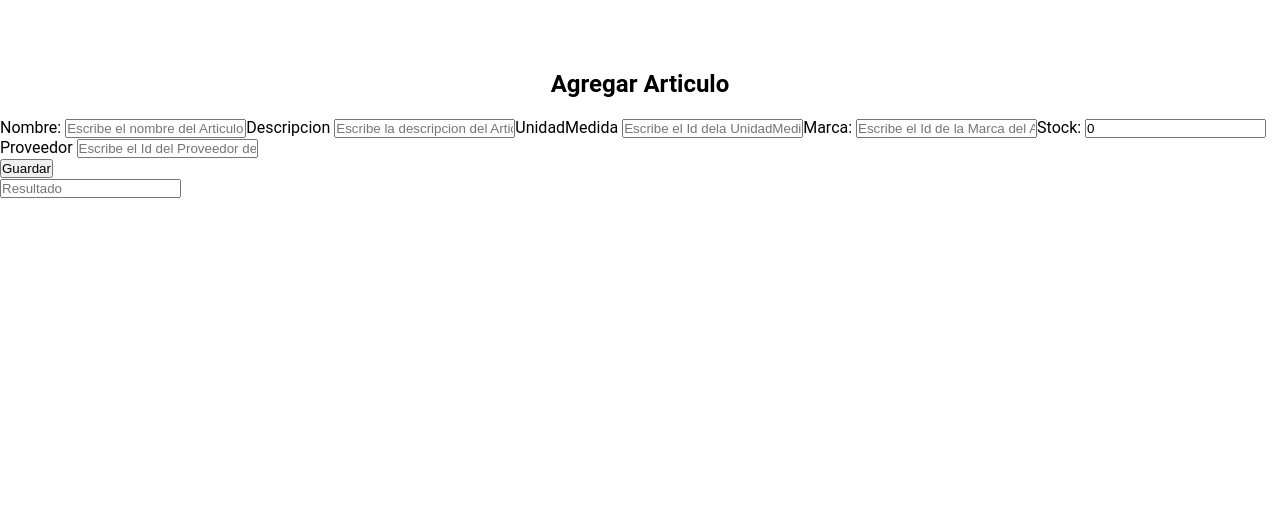
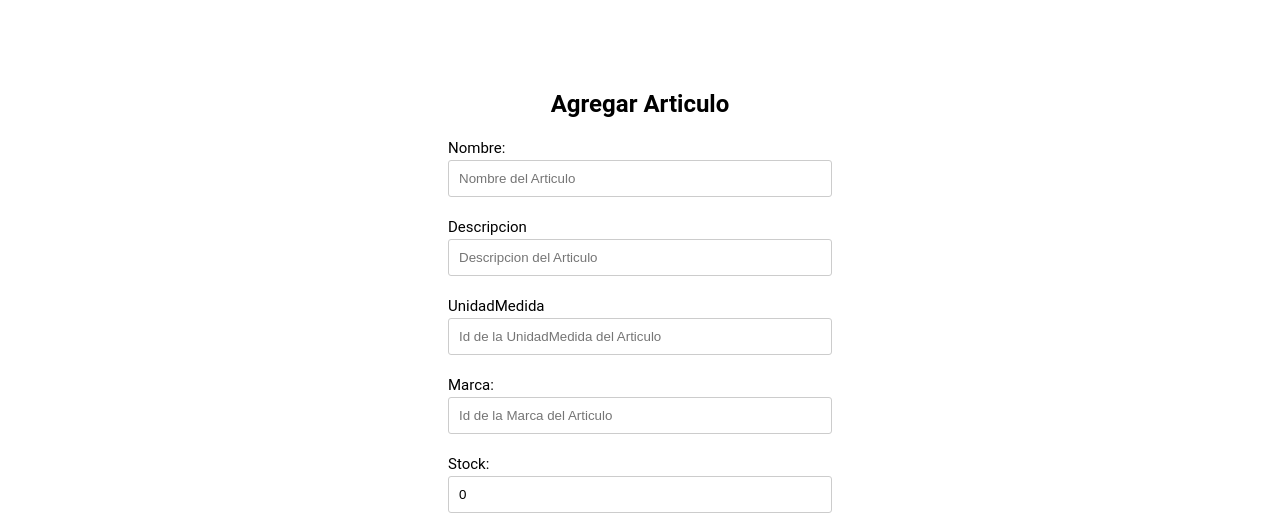
Before and after one commit to AlexiSkyline/Inventario-Prueba-Angular, an Angular app: page /Articulo in a window 1280 px wide. Shown: the part 272-800 px from the top of the page. Built offline with nearby package versions, Linux system fonts and the light colour scheme; no server answers.

Commit message:
Agregamos estilos a los formularios

```diff
--- a/src/app/articulo-agregar/articulo-agregar.component.html
+++ b/src/app/articulo-agregar/articulo-agregar.component.html
@@ -1,4 +1,4 @@
-<div>
+<div class="caja-formulario">
     <h1>Agregar Articulo</h1>
 
     <form #form="ngForm" (ngSubmit)="guardarArticulo()">
@@ -6,28 +6,28 @@
             <label>Nombre:  </label>
             <input
                 type="text"
-                placeholder="Escribe el nombre del Articulo"
+                placeholder="Nombre del Articulo"
                 name="nombre"
                 [(ngModel)]="ArticuloService.formData.nombre"
             />
             <label>Descripcion  </label>
             <input
                 type="text"
-                placeholder="Escribe la descripcion del Articulo"
+                placeholder="Descripcion del Articulo"
                 name="descripcion"
                 [(ngModel)]="ArticuloService.formData.descripcion"
             />
             <label>UnidadMedida  </label>
             <input
                 type="text"
-                placeholder="Escribe el Id dela UnidadMedida del Articulo"
+                placeholder="Id de la UnidadMedida del Articulo"
                 name="idUnidadMedida"
                 [(ngModel)]="ArticuloService.formData.idUnidadMedida"
             />
             <label>Marca:  </label>
             <input
                 type="text"
-                placeholder="Escribe el Id de la Marca del Articulo"
+                placeholder="Id de la Marca del Articulo"
                 name="idMarca"
                 [(ngModel)]="ArticuloService.formData.idMarca"
             />
@@ -41,7 +41,7 @@
             <label>Proveedor </label>
             <input
                 type="text"
-                placeholder="Escribe el Id del Proveedor del Articulo"
+                placeholder="Id del Proveedor del Articulo"
                 name="idProveedor"
                 [(ngModel)]="ArticuloService.formData.idProveedor"
             />
--- a/src/app/cliente-agregar/cliente-agregar.component.html
+++ b/src/app/cliente-agregar/cliente-agregar.component.html
@@ -1,4 +1,4 @@
-<div>
+<div class="caja-formulario">
     <h1>Agregar Cliente</h1>
 
     <form #form="ngForm" (ngSubmit)="guardarCliente()">
@@ -6,42 +6,42 @@
             <label>Nombre:  </label>
             <input
                 type="text"
-                placeholder="Escribe el nombre del cliente"
+                placeholder="Nombre del cliente"
                 name="nombre"
                 [(ngModel)]="ClienteService.formData.nombre"
             />
             <label>Apellidos:  </label>
             <input
                 type="text"
-                placeholder="Escribe el apellido del cliente"
+                placeholder="Apellido del cliente"
                 name="apellidos"
                 [(ngModel)]="ClienteService.formData.apellidos"
             />
             <label>RFC:  </label>
             <input
                 type="text"
-                placeholder="Escribe el RFC del cliente"
+                placeholder="RFC del cliente"
                 name="rfc"
                 [(ngModel)]="ClienteService.formData.rfc"
             />
             <label>Dirección:  </label>
             <input
                 type="text"
-                placeholder="Escribe la dirección del cliente"
+                placeholder="Dirección del cliente"
                 name="direccion"
                 [(ngModel)]="ClienteService.formData.direccion"
             />
             <label>Correo:  </label>
             <input
                 type="email"
-                placeholder="Escribe la correo del cliente"
+                placeholder="Correo del cliente"
                 name="correo"
                 [(ngModel)]="ClienteService.formData.correo"
             />
             <label>Telefono:  </label>
             <input
                 type="text"
-                placeholder="Escribe el Telefono del cliente"
+                placeholder="Telefono del cliente"
                 name="telefono"
                 [(ngModel)]="ClienteService.formData.telefono"
             />
--- a/src/app/empresa-agregar/empresa-agregar.component.html
+++ b/src/app/empresa-agregar/empresa-agregar.component.html
@@ -1,19 +1,19 @@
-<div>
+<div class="caja-formulario">
     <h1>Agregar Empresa</h1>
 
     <form #form="ngForm" (ngSubmit)="guardarEmpresa()">
         <div class="form-group">
-            <label>Nombre de la empresa:  </label>
+            <label>Nombre:  </label>
             <input
                 type="text"
-                placeholder="Escribe el nombre de la empresa"
+                placeholder="Nombre de la empresa"
                 name="nombre"
                 [(ngModel)]="EmpresaService.formData.nombre"
             />
-            <label>Dirección de la empresa:  </label>
+            <label>Dirección:  </label>
             <input
                 type="text"
-                placeholder="Escribe el nombre de la empresa"
+                placeholder="Dirección de la empresa"
                 name="direccion"
                 [(ngModel)]="EmpresaService.formData.direccion"
             />
--- a/src/app/marca-agregar/marca-agregar.component.html
+++ b/src/app/marca-agregar/marca-agregar.component.html
@@ -1,12 +1,12 @@
-<div>
+<div class="caja-formulario">
     <h1>Agregar Marca</h1>
 
     <form #form="ngForm" (ngSubmit)="guardarMarca()">
         <div class="form-group">
-            <label>Ingrese la Descripción de la marca:  </label>
+            <label>Descripción:  </label>
             <input
                 type="text"
-                placeholder="Escribe la marca"
+                placeholder="Descripción de la marca"
                 name="description"
                 [(ngModel)]="MarcaService.formData.descripcion"
             />
--- a/src/app/proveedor-agregar/proveedor-agregar.component.html
+++ b/src/app/proveedor-agregar/proveedor-agregar.component.html
@@ -1,4 +1,4 @@
-<div>
+<div class="caja-formulario">
     <h1>Agregar proveedor</h1>
 
     <form #form="ngForm" (ngSubmit)="guardarProveedor()">
@@ -6,42 +6,42 @@
             <label>Nombre:  </label>
             <input
                 type="text"
-                placeholder="Escribe el nombre del proveedor"
+                placeholder="Nombre del proveedor"
                 name="nombre"
                 [(ngModel)]="ProveedorService.formData.nombre"
             />
             <label>Apellidos:  </label>
             <input
                 type="text"
-                placeholder="Escribe el apellido del proveedor"
+                placeholder="Apellido del proveedor"
                 name="apellidos"
                 [(ngModel)]="ProveedorService.formData.apellidos"
             />
             <label>RFC:  </label>
             <input
                 type="text"
-                placeholder="Escribe el RFC del proveedor"
+                placeholder="RFC del proveedor"
                 name="rfc"
                 [(ngModel)]="ProveedorService.formData.rfc"
             />
             <label>Dirección:  </label>
             <input
                 type="text"
-                placeholder="Escribe la dirección del proveedor"
+                placeholder="Dirección del proveedor"
                 name="direccion"
                 [(ngModel)]="ProveedorService.formData.direccion"
             />
             <label>Correo:  </label>
             <input
                 type="email"
-                placeholder="Escribe la correo del proveedor"
+                placeholder="Correo del proveedor"
                 name="correo"
                 [(ngModel)]="ProveedorService.formData.correo"
             />
             <label>Telefono:  </label>
             <input
                 type="text"
-                placeholder="Escribe el Telefono del proveedor"
+                placeholder="Telefono del proveedor"
                 name="telefono"
                 [(ngModel)]="ProveedorService.formData.telefono"
             />
--- a/src/app/unidad-medida-agregar/unidad-medida-agregar.component.html
+++ b/src/app/unidad-medida-agregar/unidad-medida-agregar.component.html
@@ -1,12 +1,12 @@
-<div>
+<div class="caja-formulario">
     <h1>Agregar Unidad de Medida</h1>
 
     <form #form="ngForm" (ngSubmit)="guardarUnidadMedida()">
         <div class="form-group">
-            <label>Ingrese el Nombre de la Unidad de Medida:  </label>
+            <label>Descripción:  </label>
             <input
                 type="text"
-                placeholder="Escribe la unida de media"
+                placeholder="Descripción de unida de media"
                 name="description"
                 [(ngModel)]="unidadMedidaService.formData.descripcion"
             />
--- a/src/styles.css
+++ b/src/styles.css
@@ -51,7 +51,9 @@
     color: #ffffff;
     padding: 8px 10px;
     border-radius: 5px;
+    cursor: pointer;
 }
+
 .caja-tabla {
     overflow:scroll;
     height: 220px;
@@ -75,3 +77,44 @@
     font-size: 12px;
     padding-right: 10px;
 }
+
+.caja-formulario {
+    width: 30%;
+    display: flex;
+    flex-direction: column;
+    align-items: center;
+    margin: 0 auto;
+    padding: 20px 0;
+}
+
+.caja-formulario form label {
+    font-size: 15px;
+    display: inline-block;
+    margin-bottom: 3px;
+}
+
+.caja-formulario form input {
+    width: 100%;
+    padding: 10px;
+    border: 1px solid #ccc;
+    border-radius: 3px;
+    margin-bottom: 20px;
+}
+
+.caja-formulario form input[type="submit"] {
+    background-color: #434e4e;
+    color: #ffffff;
+    padding: 10px;
+    border: none;
+    border-radius: 3px;
+    cursor: pointer;
+}
+
+.caja-formulario form input[type="submit"]:hover {
+    background-color: #434e4e;
+    color: #ffffff;
+    padding: 10px;
+    border: none;
+    border-radius: 3px;
+    cursor: pointer;
+}
```
Also changed, not shown: src/app/vendedor-agregar/vendedor-agregar.component.html (+9 -9 lines).
